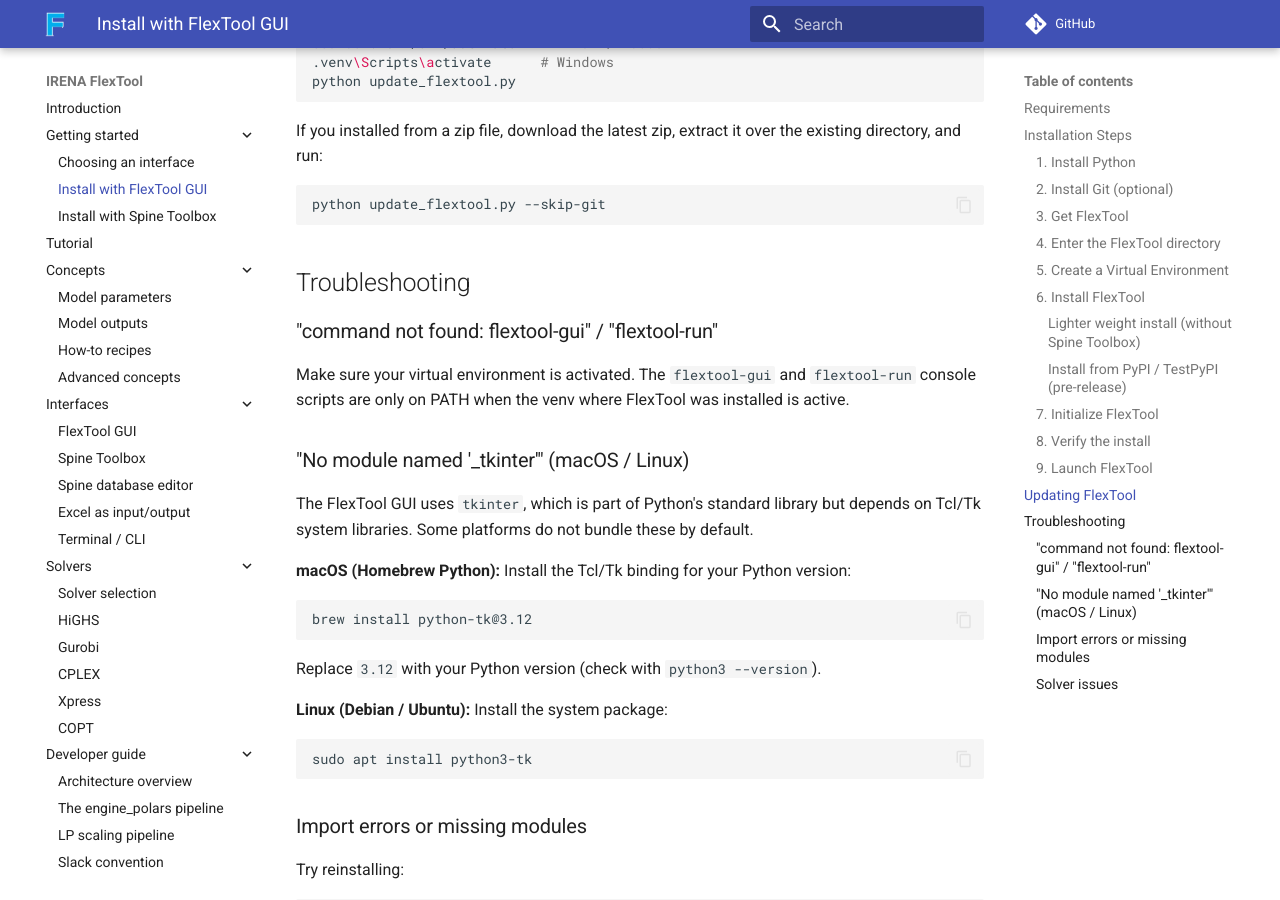
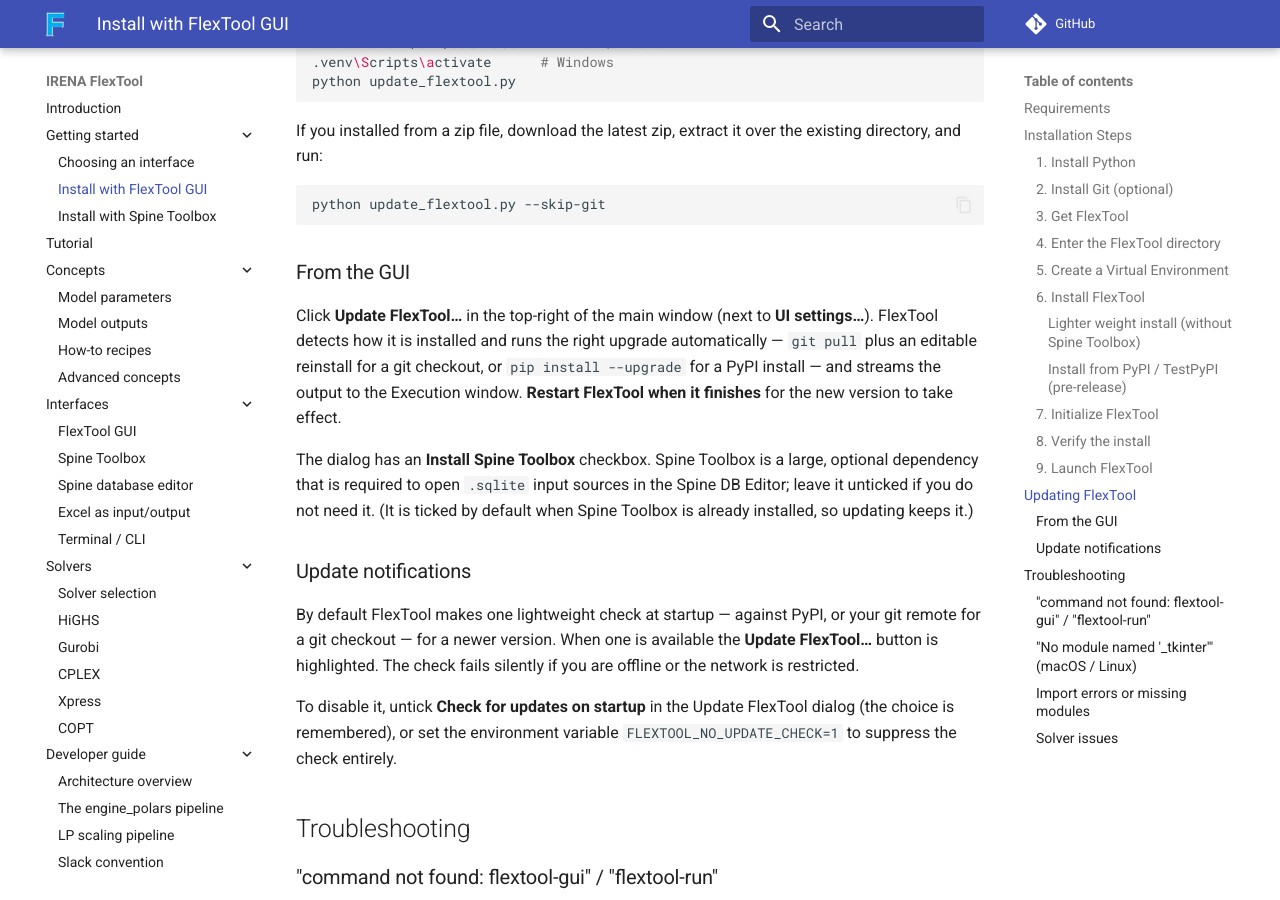
Before and after one commit to irena-flextool/flextool, an MkDocs documentation site: the page built from docs/install_gui.md, in a window 1280 px wide and 900 px high, scrolled down 3931 px. Built offline with MkDocs 1.6.1 and Material for MkDocs 9.7.7, drawn with Linux system fonts in a browser that asks for light colours; comment, search, counter and statistics services are not loaded.

Commit message:
docs: document the in-GUI updater and startup update check
Add "From the GUI" and "Update notifications" subsections to the GUI install
guide: the Update FlexTool button (install-type auto-detection, Install Spine
Toolbox opt-in, restart-required), and the startup version check plus its two
opt-outs (the dialog checkbox and FLEXTOOL_NO_UPDATE_CHECK).

Co-Authored-By: Claude Opus 4.8 (1M context) <noreply@anthropic.com>

````diff
--- a/docs/install_gui.md
+++ b/docs/install_gui.md
@@ -169,6 +169,18 @@ If you installed from a zip file, download the latest zip, extract it over the e
 python update_flextool.py --skip-git
 ```
 
+### From the GUI
+
+Click **Update FlexTool…** in the top-right of the main window (next to **UI settings…**). FlexTool detects how it is installed and runs the right upgrade automatically — `git pull` plus an editable reinstall for a git checkout, or `pip install --upgrade` for a PyPI install — and streams the output to the Execution window. **Restart FlexTool when it finishes** for the new version to take effect.
+
+The dialog has an **Install Spine Toolbox** checkbox. Spine Toolbox is a large, optional dependency that is required to open `.sqlite` input sources in the Spine DB Editor; leave it unticked if you do not need it. (It is ticked by default when Spine Toolbox is already installed, so updating keeps it.)
+
+### Update notifications
+
+By default FlexTool makes one lightweight check at startup — against PyPI, or your git remote for a git checkout — for a newer version. When one is available the **Update FlexTool…** button is highlighted. The check fails silently if you are offline or the network is restricted.
+
+To disable it, untick **Check for updates on startup** in the Update FlexTool dialog (the choice is remembered), or set the environment variable `FLEXTOOL_NO_UPDATE_CHECK=1` to suppress the check entirely.
+
 ## Troubleshooting
 
 ### "command not found: flextool-gui" / "flextool-run"
````
